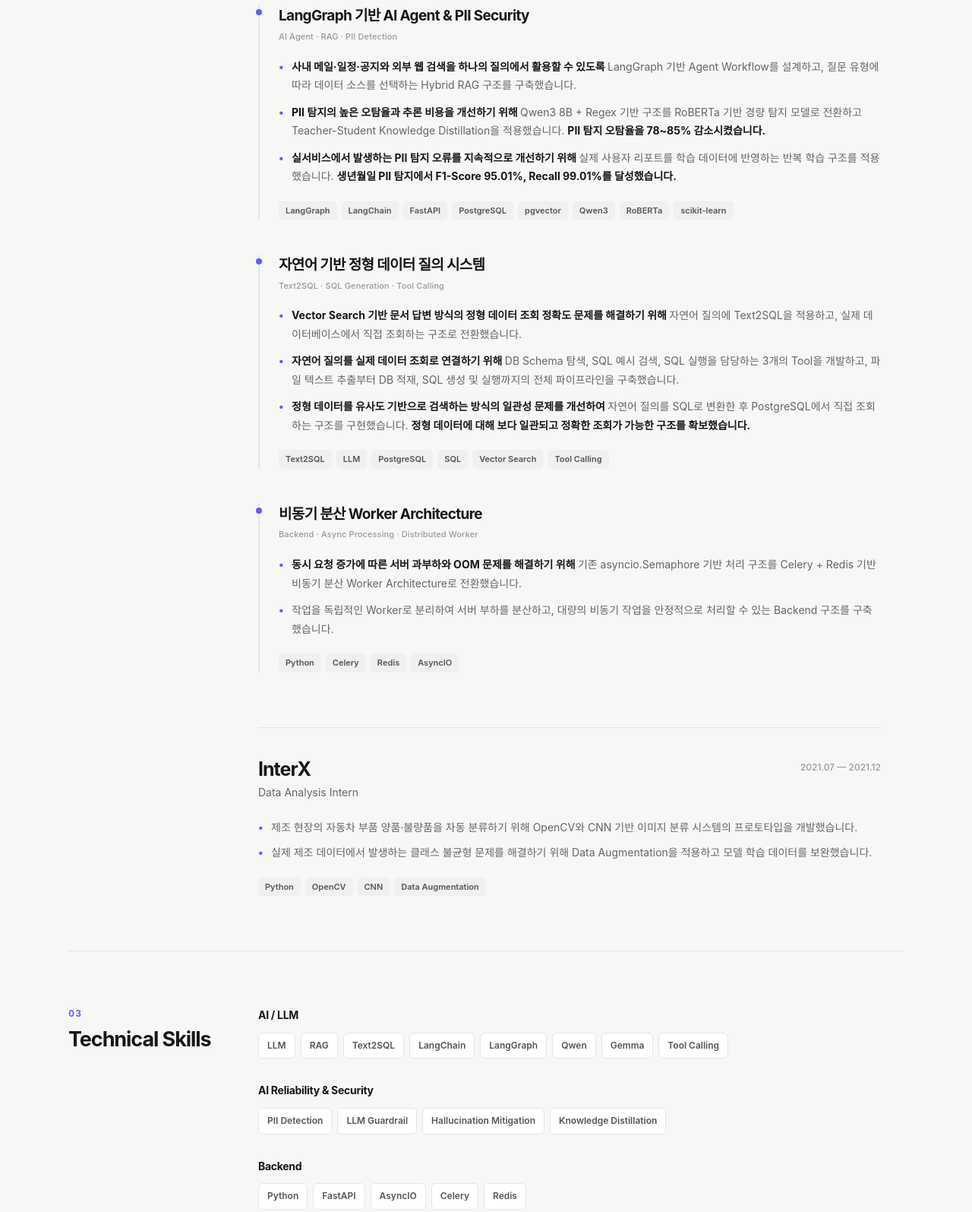
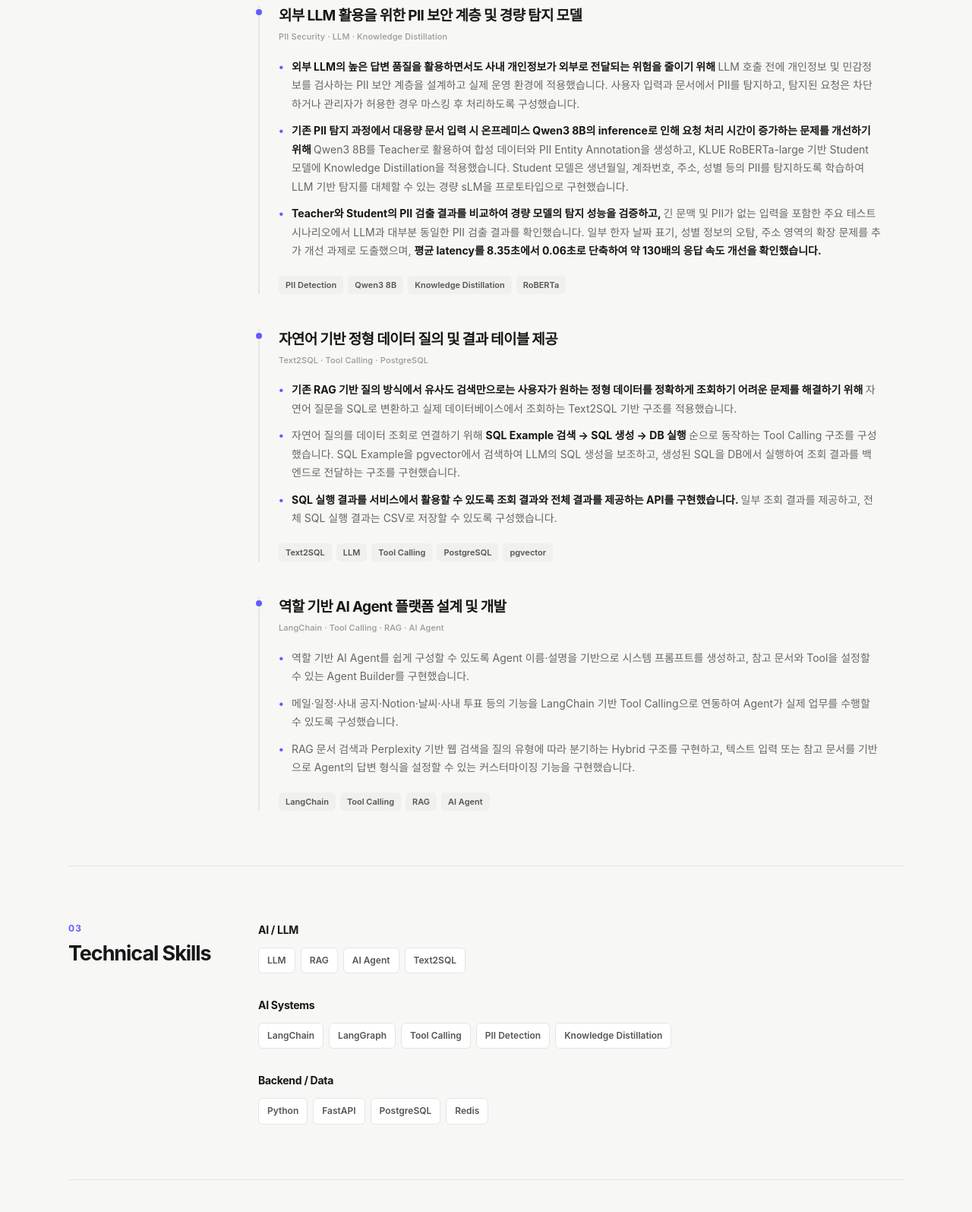
Before and after one commit to JisooRyu99/resume, a plain HTML site: page index.html in a window 1280 px wide. Shown: the part 960-2555 px from the top of the page at 76% size. Drawn offline with Linux system fonts and the light colour scheme.

Commit message:
Feat: 초안

```diff
--- a/index.html
+++ b/index.html
@@ -1,6 +1,8 @@
 <!DOCTYPE html>
 <html lang="ko">
+
 <head>
+
     <meta charset="UTF-8">
 
     <meta
@@ -15,12 +17,18 @@
 
     <title>류지수 | AI Engineer</title>
 
-    <link rel="stylesheet" href="css/style.css">
+    <link
+        rel="stylesheet"
+        href="css/style.css"
+    >
+
 </head>
+
 
 <body>
 
     <main class="resume">
+
 
         <!-- ========================================
              Header
@@ -39,12 +47,16 @@
                 </h1>
 
                 <p class="role">
-                LLM · RAG · AI Agent · Backend
+                    LLM · RAG · AI Agent
                 </p>
 
             </div>
 
-        <nav class="links" aria-label="Contact">
+
+            <nav
+                class="links"
+                aria-label="Contact"
+            >
 
                 <a
                     href="https://github.com/JisooRyu99/"
@@ -66,35 +78,59 @@
                     Email
                 </a>
 
+                <a
+                    href="Ryu_jisoo_resume.pdf"
+                    target="_blank"
+                    rel="noopener noreferrer"
+                >
+                    PDF Resume
+                </a>
+
             </nav>
 
         </header>
+
 
 
         <!-- ========================================
              Profile
         ========================================= -->
 
-    <section class="section profile" id="profile">
+        <section
+            class="section profile"
+            id="profile"
+        >
 
             <div class="section-title">
+
                 <span>01</span>
-            <h2>Profile</h2>
+
+                <h2>
+                    Profile
+                </h2>
+
             </div>
+
 
             <div class="section-content">
 
                 <p class="summary">
+
                     실서비스 환경에서 AI 시스템의
-                <strong>정확도, 성능, 보안 및 안정성 문제</strong>를
-                해결하는 AI Engineer입니다.
+                    <strong>
+                        정확도, 성능, 보안 및 안정성 문제
+                    </strong>
+                    를 해결하는 AI Engineer입니다.
+
                 </p>
 
+
                 <p>
-                LangGraph 기반 AI Agent와 RAG 시스템을 설계하고,
+
+                    LangChain 기반 AI Agent와 RAG 시스템을 설계하고,
                     LLM 기반 PII Detection, Guardrail,
-                Text2SQL 및 비동기 Backend Architecture를
-                개발해왔습니다.
+                    Text2SQL 시스템을 개발해왔습니다.
+
                 </p>
 
             </div>
@@ -102,15 +138,24 @@
         </section>
 
 
+
         <!-- ========================================
              Experience
         ========================================= -->
 
-    <section class="section experience-section" id="experience">
+        <section
+            class="section experience-section"
+            id="experience"
+        >
 
             <div class="section-title">
+
                 <span>02</span>
-            <h2>Experience</h2>
+
+                <h2>
+                    Experience
+                </h2>
+
             </div>
 
 
@@ -123,15 +168,21 @@
 
                 <article class="experience">
 
+
                     <header class="experience-header">
 
                         <div>
-                        <h3>GoyoAI</h3>
+
+                            <h3>
+                                GoyoAI
+                            </h3>
 
                             <p class="position">
                                 AI Engineer
                             </p>
+
                         </div>
+
 
                         <time datetime="2023-12">
                             2023.12 — Present
@@ -140,21 +191,26 @@
                     </header>
 
 
-                <!-- Project 1 -->
+
+                <!-- ========================================
+                    Project 1
+                ========================================= -->
 
                 <article class="project">
 
                     <header class="project-header">
 
                         <div>
+
                             <h4>
-                                LangGraph 기반 AI Agent &amp;
-                                PII Security
+                                외부 LLM 활용을 위한 PII 보안 계층 및
+                                경량 탐지 모델
                             </h4>
 
                             <p class="project-category">
-                                AI Agent · RAG · PII Detection
+                                PII Security · LLM · Knowledge Distillation
                             </p>
+
                         </div>
 
                     </header>
@@ -163,76 +219,103 @@
                     <ul class="achievements">
 
                         <li>
+
                             <strong>
-                                사내 메일·일정·공지와 외부 웹 검색을
-                                하나의 질의에서 활용할 수 있도록
+                                외부 LLM의 높은 답변 품질을 활용하면서도
+                                사내 개인정보가 외부로 전달되는 위험을 줄이기 위해
                             </strong>
-                            LangGraph 기반 Agent Workflow를 설계하고,
-                            질문 유형에 따라 데이터 소스를 선택하는
-                            Hybrid RAG 구조를 구축했습니다.
+
+                            LLM 호출 전에 개인정보 및 민감정보를 검사하는
+                            PII 보안 계층을 설계하고 실제 운영 환경에 적용했습니다.
+                            사용자 입력과 문서에서 PII를 탐지하고,
+                            탐지된 요청은 차단하거나 관리자가 허용한 경우
+                            마스킹 후 처리하도록 구성했습니다.
+
                         </li>
 
+
                         <li>
+
                             <strong>
-                                PII 탐지의 높은 오탐율과 추론 비용을
-                                개선하기 위해
+                                기존 PII 탐지 과정에서 대용량 문서 입력 시
+                                온프레미스 Qwen3 8B의 inference로 인해
+                                요청 처리 시간이 증가하는 문제를 개선하기 위해
                             </strong>
-                            Qwen3 8B + Regex 기반 구조를
-                            RoBERTa 기반 경량 탐지 모델로 전환하고
-                            Teacher-Student Knowledge Distillation을
-                            적용했습니다.
-                            <strong class="result">
-                                PII 탐지 오탐율을 78~85% 감소시켰습니다.
-                            </strong>
+
+                            Qwen3 8B를 Teacher로 활용하여 합성 데이터와
+                            PII Entity Annotation을 생성하고,
+                            KLUE RoBERTa-large 기반 Student 모델에
+                            Knowledge Distillation을 적용했습니다.
+
+                            Student 모델은 생년월일, 계좌번호, 주소, 성별 등의
+                            PII를 탐지하도록 학습하여
+                            LLM 기반 탐지를 대체할 수 있는
+                            경량 sLM을 프로토타입으로 구현했습니다.
+
                         </li>
 
+
                         <li>
+
                             <strong>
-                                실서비스에서 발생하는 PII 탐지 오류를
-                                지속적으로 개선하기 위해
+                                Teacher와 Student의 PII 검출 결과를 비교하여
+                                경량 모델의 탐지 성능을 검증하고,
                             </strong>
-                            실제 사용자 리포트를 학습 데이터에 반영하는
-                            반복 학습 구조를 적용했습니다.
-                            <strong class="result">
-                                생년월일 PII 탐지에서
-                                F1-Score 95.01%, Recall 99.01%를
-                                달성했습니다.
+
+                            긴 문맥 및 PII가 없는 입력을 포함한
+                            주요 테스트 시나리오에서
+                            LLM과 대부분 동일한 PII 검출 결과를 확인했습니다.
+
+                            일부 한자 날짜 표기,
+                            성별 정보의 오탐,
+                            주소 영역의 확장 문제를
+                            추가 개선 과제로 도출했으며,
+
+                            <strong>
+                                평균 latency를 8.35초에서 0.06초로 단축하여
+                                약 130배의 응답 속도 개선을 확인했습니다.
                             </strong>
+
                         </li>
 
                     </ul>
 
 
-                    <div class="tech-stack" aria-label="Technologies">
+                    <div
+                        class="tech-stack"
+                        aria-label="Technologies"
+                    >
 
-                        <span>LangGraph</span>
-                        <span>LangChain</span>
-                        <span>FastAPI</span>
-                        <span>PostgreSQL</span>
-                        <span>pgvector</span>
-                        <span>Qwen3</span>
+                        <span>PII Detection</span>
+                        <span>Qwen3 8B</span>
+                        <span>Knowledge Distillation</span>
                         <span>RoBERTa</span>
-                        <span>scikit-learn</span>
 
                     </div>
 
                 </article>
 
 
-                <!-- Project 2 -->
+
+                <!-- ========================================
+                        Project 2
+                ========================================= -->
 
                 <article class="project">
 
                     <header class="project-header">
 
                         <div>
+
                             <h4>
-                                자연어 기반 정형 데이터 질의 시스템
+                                자연어 기반 정형 데이터 질의 및
+                                결과 테이블 제공
                             </h4>
 
                             <p class="project-category">
-                                Text2SQL · SQL Generation · Tool Calling
+                                Text2SQL · Tool Calling · PostgreSQL
                             </p>
+
                         </div>
 
                     </header>
@@ -241,69 +324,89 @@
                    <ul class="achievements">
 
                         <li>
+
                             <strong>
-                                Vector Search 기반 문서 답변 방식의
-                                정형 데이터 조회 정확도 문제를 해결하기 위해
+                                기존 RAG 기반 질의 방식에서 유사도 검색만으로는
+                                사용자가 원하는 정형 데이터를 정확하게 조회하기 어려운
+                                문제를 해결하기 위해
                             </strong>
-                            자연어 질의에 Text2SQL을 적용하고,
-                            실제 데이터베이스에서 직접 조회하는
-                            구조로 전환했습니다.
+
+                            자연어 질문을 SQL로 변환하고
+                            실제 데이터베이스에서 조회하는
+                            Text2SQL 기반 구조를 적용했습니다.
+
                         </li>
 
+
                         <li>
+
+                            자연어 질의를 데이터 조회로 연결하기 위해
+
                             <strong>
-                                자연어 질의를 실제 데이터 조회로 연결하기 위해
+                                SQL Example 검색 → SQL 생성 → DB 실행
                             </strong>
-                            DB Schema 탐색, SQL 예시 검색,
-                            SQL 실행을 담당하는 3개의 Tool을 개발하고,
-                            파일 텍스트 추출부터 DB 적재,
-                            SQL 생성 및 실행까지의 전체 파이프라인을 구축했습니다.
+
+                            순으로 동작하는 Tool Calling 구조를 구성했습니다.
+
+                            SQL Example을 pgvector에서 검색하여
+                            LLM의 SQL 생성을 보조하고,
+                            생성된 SQL을 DB에서 실행하여
+                            조회 결과를 백엔드로 전달하는 구조를 구현했습니다.
+
                         </li>
 
+
                         <li>
+
                             <strong>
-                                정형 데이터를 유사도 기반으로 검색하는
-                                방식의 일관성 문제를 개선하여
+                                SQL 실행 결과를 서비스에서 활용할 수 있도록
+                                조회 결과와 전체 결과를 제공하는 API를 구현했습니다.
                             </strong>
-                            자연어 질의를 SQL로 변환한 후
-                            PostgreSQL에서 직접 조회하는 구조를 구현했습니다.
-                            <strong class="result">
-                                정형 데이터에 대해 보다 일관되고 정확한
-                                조회가 가능한 구조를 확보했습니다.
-                            </strong>
+
+                            일부 조회 결과를 제공하고,
+                            전체 SQL 실행 결과는 CSV로 저장할 수 있도록 구성했습니다.
+
                         </li>
 
                     </ul>
 
 
-                    <div class="tech-stack" aria-label="Technologies">
+                    <div
+                        class="tech-stack"
+                        aria-label="Technologies"
+                    >
 
                         <span>Text2SQL</span>
                         <span>LLM</span>
+                        <span>Tool Calling</span>
                         <span>PostgreSQL</span>
-                        <span>SQL</span>
-                        <span>Vector Search</span>
-                        <span>Tool Calling</span>
+                        <span>pgvector</span>
 
                     </div>
+
 
                 </article>
 
 
-                <!-- Technical Excellence -->
+
+                <!-- ========================================
+                    Project 3
+                ========================================= -->
 
                 <article class="project">
 
                     <header class="project-header">
 
                         <div>
+
                             <h4>
-                                비동기 분산 Worker Architecture
+                                역할 기반 AI Agent 플랫폼 설계 및 개발
                             </h4>
 
                             <p class="project-category">
-                                Backend · Async Processing · Distributed Worker
+                                LangChain · Tool Calling · RAG · AI Agent
                             </p>
+
                         </div>
 
                     </header>
@@ -312,111 +415,79 @@
                     <ul class="achievements">
 
                         <li>
-                            <strong>
-                                동시 요청 증가에 따른 서버 과부하와
-                                OOM 문제를 해결하기 위해
-                            </strong>
-                            기존 asyncio.Semaphore 기반 처리 구조를
-                            Celery + Redis 기반 비동기 분산 Worker
-                            Architecture로 전환했습니다.
+                            역할 기반 AI Agent를 쉽게 구성할 수 있도록
+                            Agent 이름·설명을 기반으로 시스템 프롬프트를 생성하고,
+                            참고 문서와 Tool을 설정할 수 있는
+                            Agent Builder를 구현했습니다.
                         </li>
 
                         <li>
-                            작업을 독립적인 Worker로 분리하여
-                            서버 부하를 분산하고,
-                            대량의 비동기 작업을 안정적으로 처리할 수 있는
-                            Backend 구조를 구축했습니다.
+                            메일·일정·사내 공지·Notion·날씨·사내 투표 등의 기능을
+                            LangChain 기반 Tool Calling으로 연동하여
+                            Agent가 실제 업무를 수행할 수 있도록 구성했습니다.
+                        </li>
+
+                        <li>
+                            RAG 문서 검색과 Perplexity 기반 웹 검색을
+                            질의 유형에 따라 분기하는 Hybrid 구조를 구현하고,
+                            텍스트 입력 또는 참고 문서를 기반으로
+                            Agent의 답변 형식을 설정할 수 있는
+                            커스터마이징 기능을 구현했습니다.
                         </li>
 
                     </ul>
 
 
-                    <div class="tech-stack" aria-label="Technologies">
+                    <div
+                        class="tech-stack"
+                        aria-label="Technologies"
+                    >
 
-                        <span>Python</span>
-                        <span>Celery</span>
-                        <span>Redis</span>
-                        <span>AsyncIO</span>
+                        <span>LangChain</span>
+                        <span>Tool Calling</span>
+                        <span>RAG</span>
+                        <span>AI Agent</span>
 
                     </div>
-
-                </article>
-
                     </article>
 
 
-            <!-- ========================================
-                 InterX
-            ========================================= -->
-
-            <article class="experience compact">
-
-                <header class="experience-header">
-
-                    <div>
-                        <h3>InterX</h3>
-
-                        <p class="position">
-                            Data Analysis Intern
-                        </p>
-                    </div>
-
-                    <time datetime="2021-07">
-                        2021.07 — 2021.12
-                    </time>
-
-                </header>
+                </article>
+                <!-- GoyoAI experience END -->
 
 
-                <ul class="achievements">
-
-                    <li>
-                        제조 현장의 자동차 부품 양품·불량품을
-                        자동 분류하기 위해
-                        OpenCV와 CNN 기반 이미지 분류 시스템의
-                        프로토타입을 개발했습니다.
-                    </li>
-
-                    <li>
-                        실제 제조 데이터에서 발생하는
-                        클래스 불균형 문제를 해결하기 위해
-                        Data Augmentation을 적용하고
-                        모델 학습 데이터를 보완했습니다.
-                    </li>
-
-                </ul>
-
-
-                <div class="tech-stack" aria-label="Technologies">
-
-                    <span>Python</span>
-                    <span>OpenCV</span>
-                    <span>CNN</span>
-                    <span>Data Augmentation</span>
-
             </div>
-
-            </article>
-
-        </div>
+            <!-- section-content END -->
 
         </section>
+        <!-- Experience END -->
+
 
 
         <!-- ========================================
             Skills
         ========================================= -->
 
-    <section class="section skills-section" id="skills">
+        <section
+            class="section skills-section"
+            id="skills"
+        >
 
             <div class="section-title">
+
                 <span>03</span>
-            <h2>Technical Skills</h2>
+
+                <h2>
+                    Technical Skills
+                </h2>
+
             </div>
 
 
             <div class="section-content skills">
 
+
+                <!-- AI / LLM -->
 
                 <div class="skill-group">
 
@@ -428,29 +499,28 @@
 
                         <span>LLM</span>
                         <span>RAG</span>
+                        <span>AI Agent</span>
                         <span>Text2SQL</span>
-                    <span>LangChain</span>
-                    <span>LangGraph</span>
-                    <span>Qwen</span>
-                    <span>Gemma</span>
-                    <span>Tool Calling</span>
 
                     </div>
 
                 </div>
 
 
+                <!-- AI Engineering -->
+
                 <div class="skill-group">
 
                     <h3>
-                    AI Reliability &amp; Security
+                        AI Systems
                     </h3>
 
                     <div class="skill-list">
 
+                        <span>LangChain</span>
+                        <span>LangGraph</span>
+                        <span>Tool Calling</span>
                         <span>PII Detection</span>
-                    <span>LLM Guardrail</span>
-                    <span>Hallucination Mitigation</span>
                         <span>Knowledge Distillation</span>
 
                     </div>
@@ -458,18 +528,19 @@
                 </div>
 
 
+                <!-- Backend / Data -->
+
                 <div class="skill-group">
 
                     <h3>
-                    Backend
+                        Backend / Data
                     </h3>
 
                     <div class="skill-list">
 
                         <span>Python</span>
                         <span>FastAPI</span>
-                    <span>AsyncIO</span>
-                    <span>Celery</span>
+                        <span>PostgreSQL</span>
                         <span>Redis</span>
 
                     </div>
@@ -477,22 +548,6 @@
                 </div>
 
 
-            <div class="skill-group">
-
-                <h3>
-                    Data &amp; Infrastructure
-                </h3>
-
-                <div class="skill-list">
-
-                    <span>PostgreSQL</span>
-                    <span>pgvector</span>
-                    <span>ChromaDB</span>
-                    <span>Docker</span>
-
-                </div>
-
-            </div>
 
             </div>
 
@@ -503,11 +558,19 @@
              Education
         ========================================= -->
 
-    <section class="section education-section" id="education">
+        <section
+            class="section education-section"
+            id="education"
+        >
 
             <div class="section-title">
+
                 <span>04</span>
-            <h2>Education</h2>
+
+                <h2>
+                    Education
+                </h2>
+
             </div>
 
 
@@ -527,6 +590,7 @@
                         </p>
 
                     </div>
+
 
                     <time datetime="2018-03">
                         2018.03 — 2023.02
@@ -549,6 +613,7 @@
 
                     </div>
 
+
                     <time datetime="2022-09">
                         2022.09 — 2023.02
                     </time>
@@ -560,15 +625,24 @@
         </section>
 
 
+
         <!-- ========================================
              Certificates
         ========================================= -->
 
-    <section class="section certificates-section" id="certificates">
+        <section
+            class="section certificates-section"
+            id="certificates"
+        >
 
             <div class="section-title">
+
                 <span>05</span>
-            <h2>Certificates</h2>
+
+                <h2>
+                    Certificates
+                </h2>
+
             </div>
 
 
@@ -591,6 +665,7 @@
         </section>
 
 
+
         <!-- ========================================
              Footer
         ========================================= -->
@@ -603,7 +678,10 @@
 
         </footer>
 
+
     </main>
 
+
 </body>
+
 </html>
```
Lines whose indentation alone changed are shown as unchanged.
